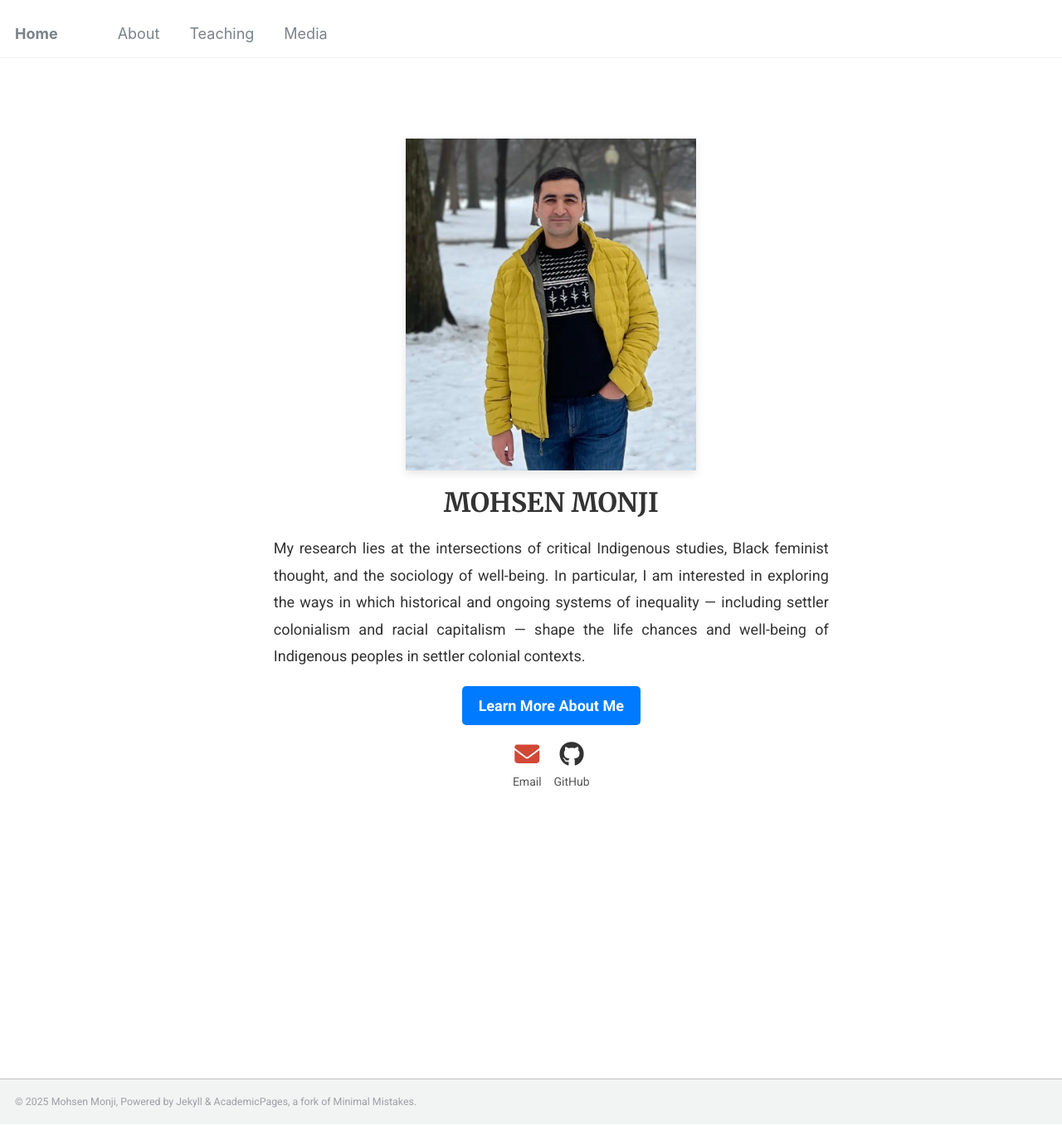
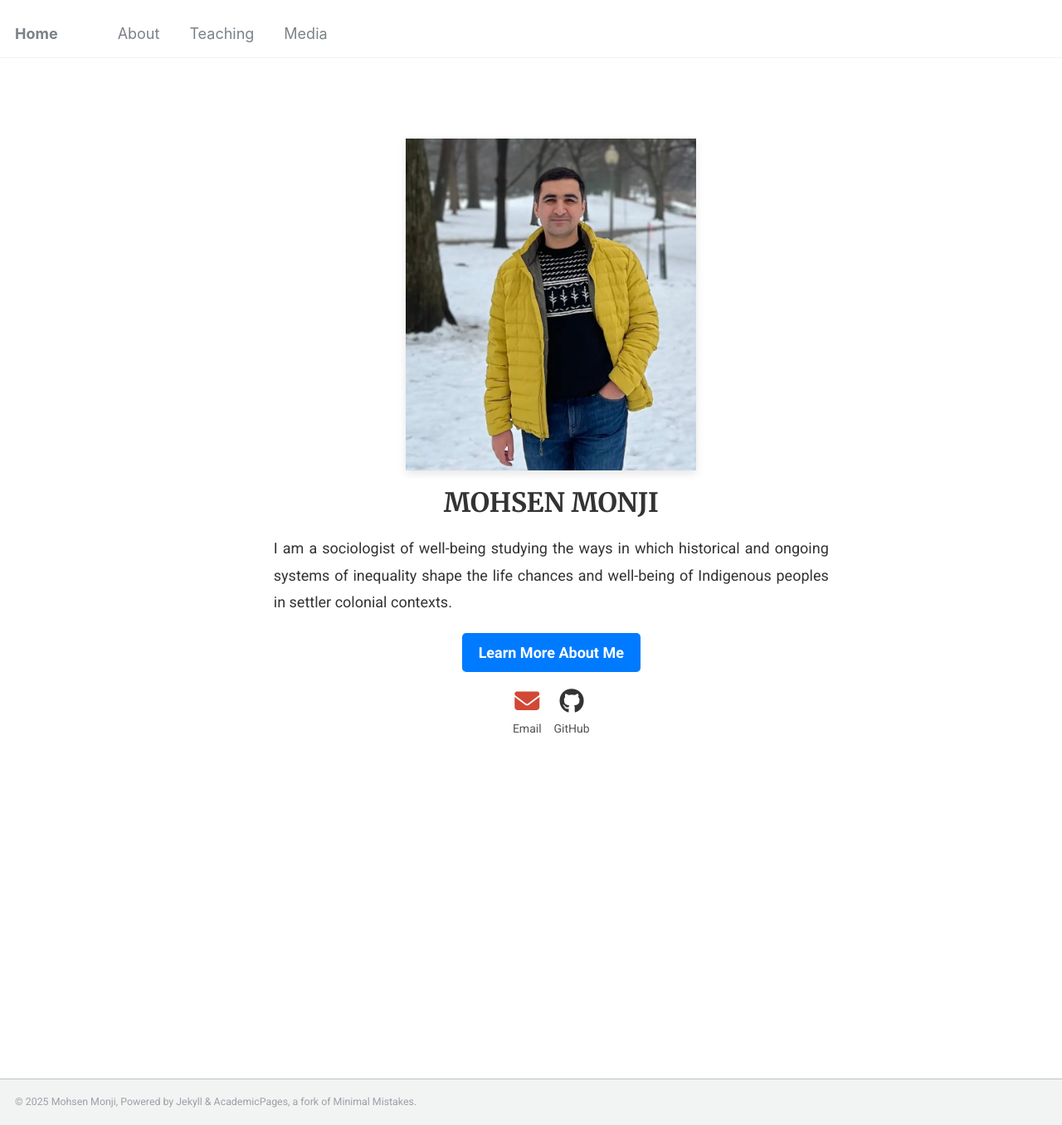
Before and after one commit to Mohsnmonji/mohsnmonji.github.io, a Jekyll site: the page built from _pages/front.md, in a window 1280 px wide and 1356 px high. Shown: the whole window at 83% size. Built offline with Jekyll 4.4.1, drawn with Linux system fonts in a browser that asks for light colours.

Commit message:
Update front.md

```diff
--- a/_pages/front.md
+++ b/_pages/front.md
@@ -23,7 +23,7 @@ hide_avatar: true
 
   <!-- Description -->
 <p style="font-size:18px; color:#333; text-align:justify; line-height:1.8; margin:20px 0;">
-    My research lies at the intersections of critical Indigenous studies, Black feminist thought, and the sociology of well-being. In particular, I am interested in exploring the ways in which historical and ongoing systems of inequality — including settler colonialism and racial capitalism — shape the life chances and well-being of Indigenous peoples in settler colonial contexts.
+    I am a sociologist of well-being studying the ways in which historical and ongoing systems of inequality shape the life chances and well-being of Indigenous peoples in settler colonial contexts.
 </p>
 <!-- Button -->
   <div style="margin-bottom:20px;">
```
